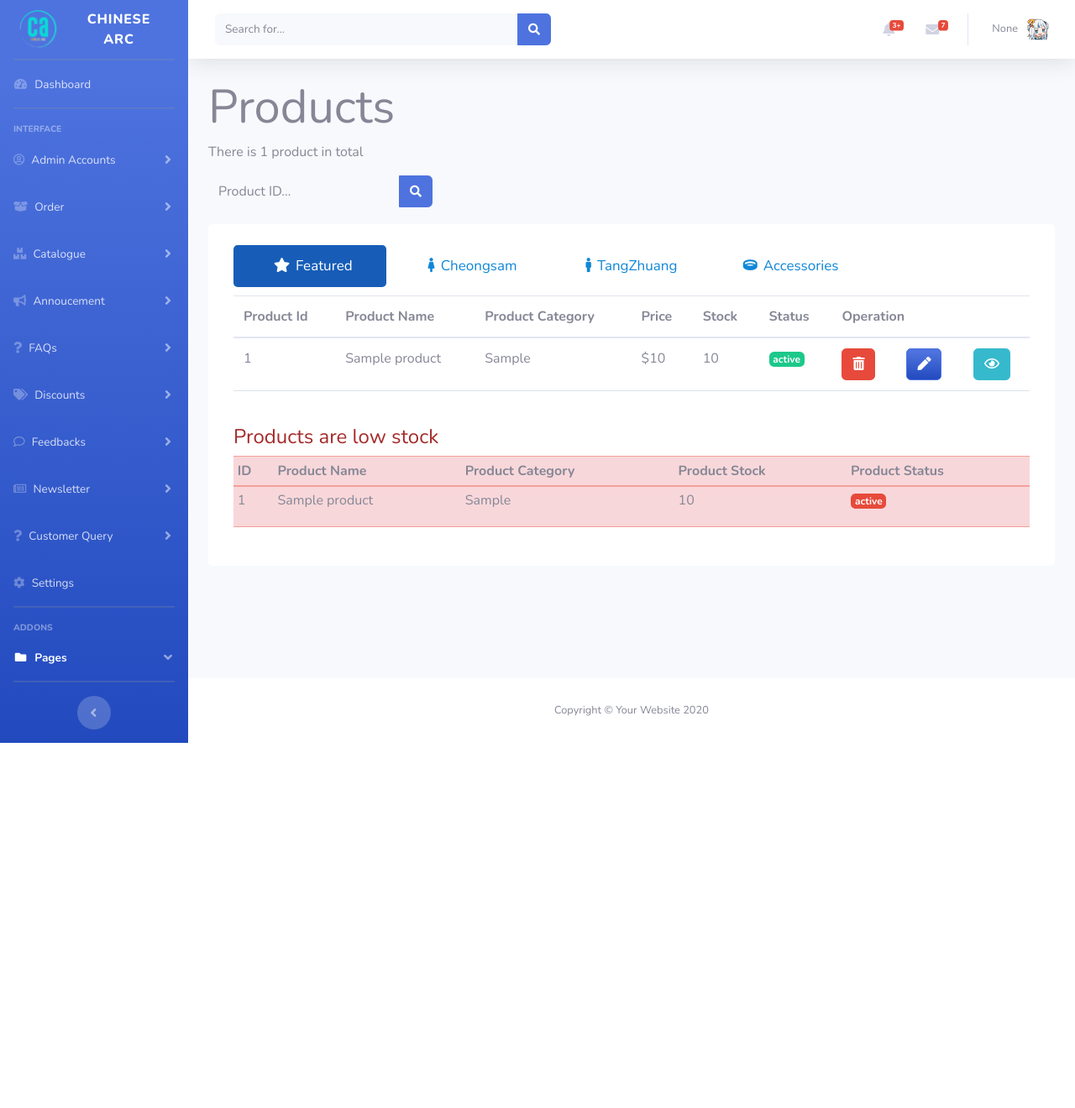
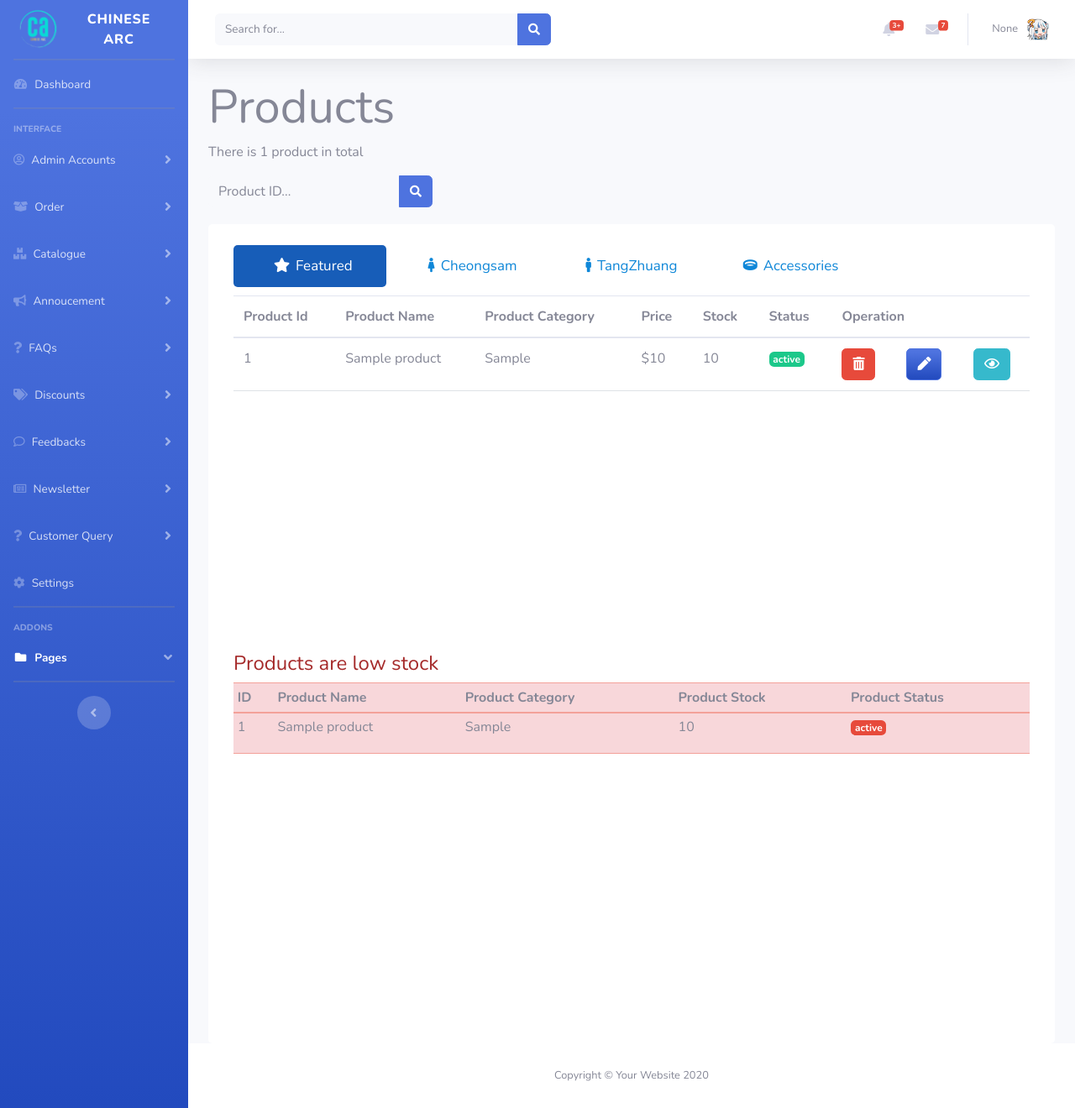
Before and after one commit to HProsperouS/Chinese-Arc, a Flask app: template shop/templates/Catalog.html in a window 1280 px wide. Shown: the whole page at 84% size. Before the commit the page ends 885 px from the top, so only its background shows below. Run offline with Flask 2, Linux system fonts and the light colour scheme; the template is opened without the code that fills it: most values are stand-ins (such as "Sample title", 1, 10 or a date in 2020); grey boxes marked "Sample" are stand-in pictures; parts of the project's set-up code (start-up, migrations or seed data) failed here and were passed over; some libraries are stand-ins or nearby versions.

Commit message:
dashboard

```diff
--- a/shop/templates/Catalog.html
+++ b/shop/templates/Catalog.html
@@ -76,7 +76,7 @@
     </nav>
     <!-- Section of Featured -->
     <section>
-        <div class="content content-1">
+        <div class="content content-1" style="height: 400px;  overflow-y:scroll; overflow-x: hidden;">
         <table class="table ">
           <thead>
             <tr>
@@ -198,7 +198,7 @@
     </section>
     <!-- Section of Cheongsam -->
     <section>
-        <div class="content content-2">
+        <div class="content content-2" style="height: 400px;  overflow-y:scroll; overflow-x: hidden;">
         <table class="table ">
           <thead>
             <tr>
@@ -319,7 +319,7 @@
     </section>
     <!-- Section of TangZhuang -->
     <section>
-        <div class="content content-3">
+        <div class="content content-3" style="height: 400px;  overflow-y:scroll; overflow-x: hidden;">
         <table class="table ">
           <thead>
             <tr>
@@ -439,7 +439,7 @@
     </section>
     <!-- Section of Cheongsam -->
     <section>
-        <div class="content content-4">
+        <div class="content content-4" style="height: 400px;  overflow-y:scroll; overflow-x: hidden;">
         <table class="table ">
           <thead>
             <tr>
@@ -560,6 +560,7 @@
   </section>
   <br>
   <h4 style="color: brown;">Products are low stock</h4>
+  <div style="height: 400px;  overflow-y:scroll; overflow-x: hidden;">
     <table class="table table-sm table-danger">
       <thead>
         <tr>
@@ -582,7 +583,7 @@
         {% endfor %}
       </tbody>
     </table>
-
+  </div>
 </div>
 <style>
     ::selection{
```
Also changed, not shown: shop/__init__.py (+7 -9 lines). Lines whose indentation alone changed are shown as unchanged.
